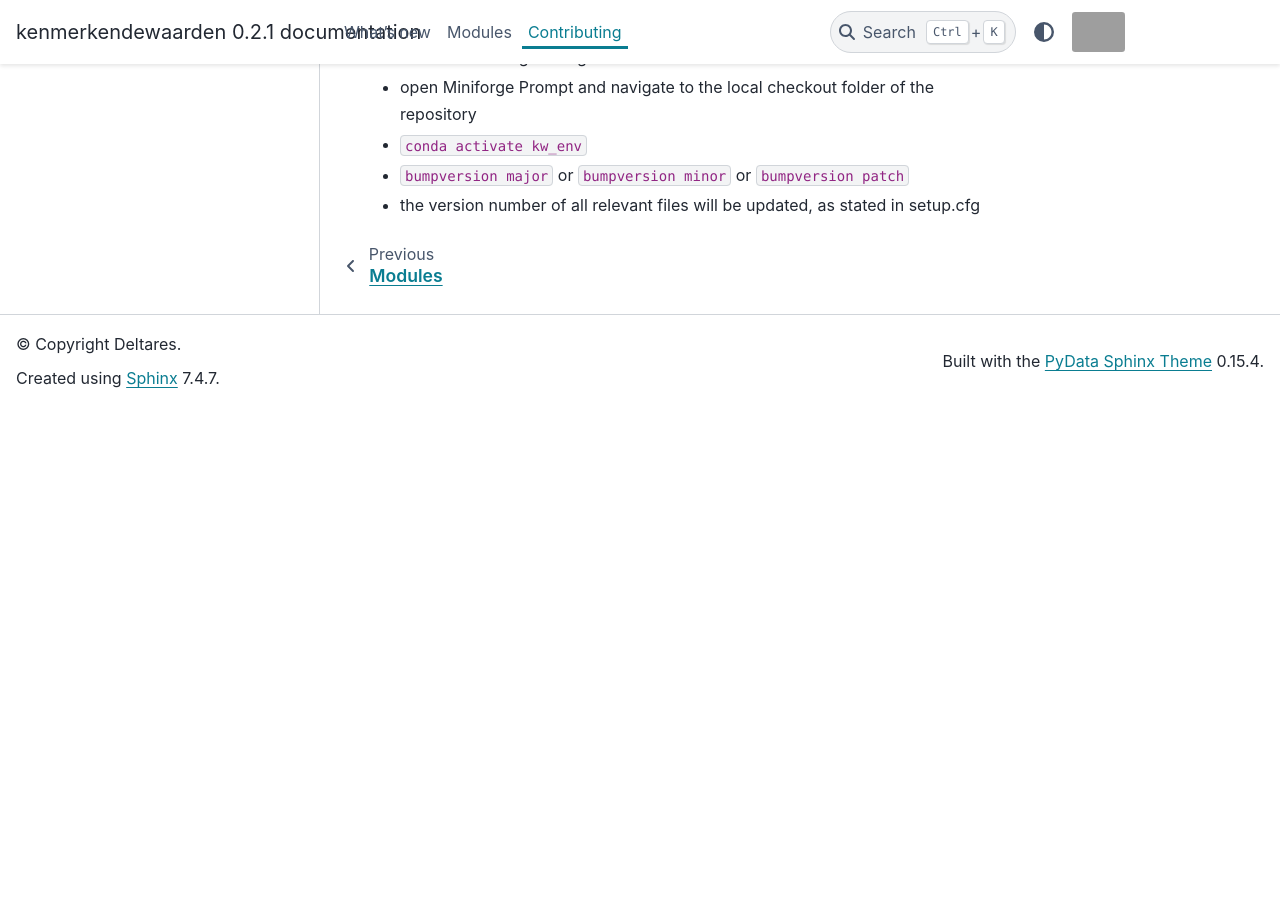
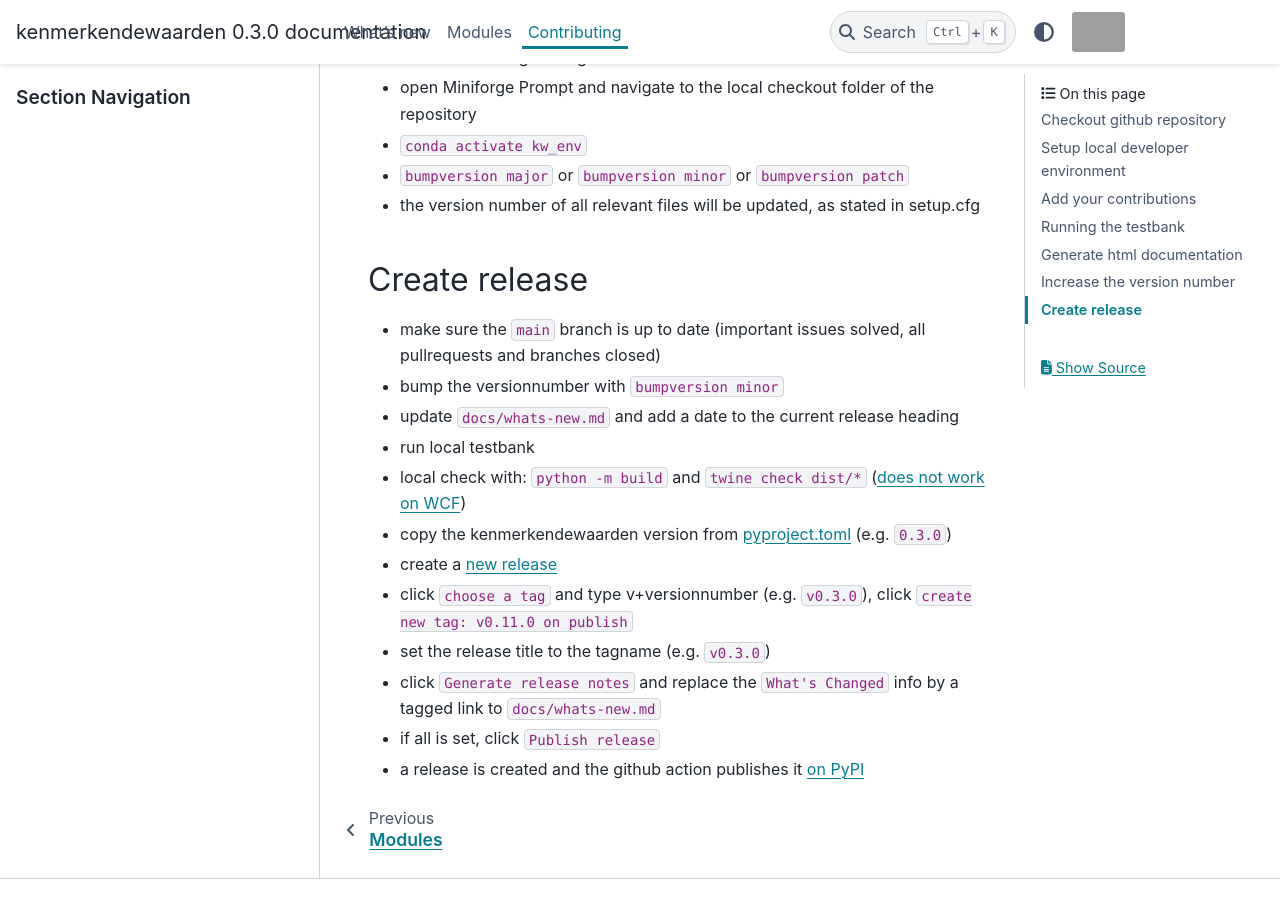
Before and after one commit to Deltares-research/kenmerkendewaarden, a Sphinx documentation site: the page built from docs/CONTRIBUTING.md, in a window 1280 px wide and 900 px high, scrolled down 2604 px. Built offline with Sphinx 7.4.7 and the PyData theme 0.15.4, drawn with Linux system fonts in a browser that asks for light colours; before the commit the page ends 3012 px from its top, so only the background shows below that; grey boxes are pictures that could not be loaded.

Commit message:
Create 030 release (#145)
* add release docs

* Bump version: 0.2.1 → 0.3.0

* updated whatsnew

```diff
--- a/docs/CONTRIBUTING.md
+++ b/docs/CONTRIBUTING.md
@@ -58,3 +58,18 @@
 - ``conda activate kw_env``
 - ``bumpversion major`` or ``bumpversion minor`` or ``bumpversion patch``
 - the version number of all relevant files will be updated, as stated in setup.cfg
+
+## Create release
+
+- make sure the ``main`` branch is up to date (important issues solved, all pullrequests and branches closed)
+- bump the versionnumber with ``bumpversion minor``
+- update ``docs/whats-new.md`` and add a date to the current release heading
+- run local testbank
+- local check with: ``python -m build`` and ``twine check dist/*`` ([does not work on WCF](https://github.com/pypa/setuptools/issues/4133))
+- copy the kenmerkendewaarden version from [pyproject.toml](https://github.com/Deltares-research/kenmerkendewaarden/blob/main/pyproject.toml) (e.g. ``0.3.0``)
+- create a [new release](https://github.com/Deltares-research/kenmerkendewaarden/releases/new)
+- click ``choose a tag`` and type v+versionnumber (e.g. ``v0.3.0``), click ``create new tag: v0.11.0 on publish``
+- set the release title to the tagname (e.g. ``v0.3.0``)
+- click `Generate release notes` and replace the `What's Changed` info by a tagged link to ``docs/whats-new.md``
+- if all is set, click ``Publish release``
+- a release is created and the github action publishes it [on PyPI](https://pypi.org/project/kenmerkendewaarden)
--- a/kenmerkendewaarden/__init__.py
+++ b/kenmerkendewaarden/__init__.py
@@ -4,7 +4,7 @@ Derive indicators from waterlevel measurements
 
 __author__ = """Jelmer Veenstra"""
 __email__ = "jelmer.veenstra@deltares.nl"
-__version__ = "0.2.1"
+__version__ = "0.3.0"
 
 from kenmerkendewaarden.data_retrieve import *
 from kenmerkendewaarden.data_analysis import *
--- a/pyproject.toml
+++ b/pyproject.toml
@@ -4,7 +4,7 @@ build-backend = "setuptools.build_meta"
 
 [project]
 name = "kenmerkendewaarden"
-version = "0.2.1"
+version = "0.3.0"
 maintainers = [{ name = "Jelmer Veenstra", email = "jelmer.veenstra@deltares.nl" }]
 description = "Derive indicators from waterlevel measurements"
 readme = "README.md"
```
Also changed, not shown: docs/whats-new.md (+2 -2 lines), .bumpversion.cfg.
